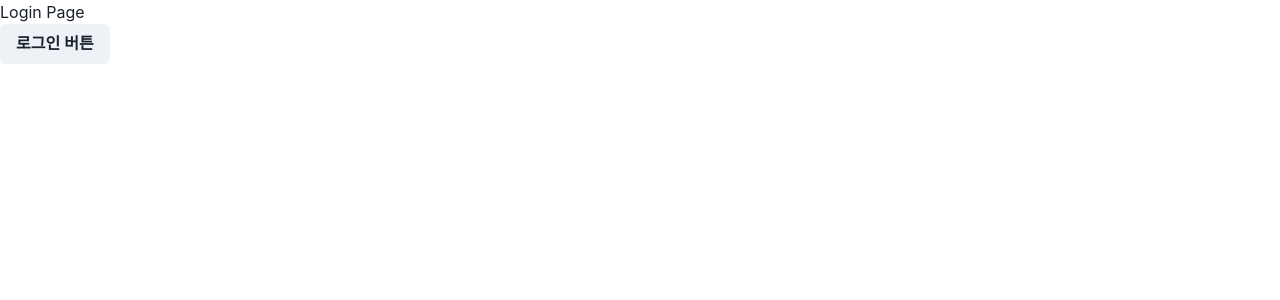
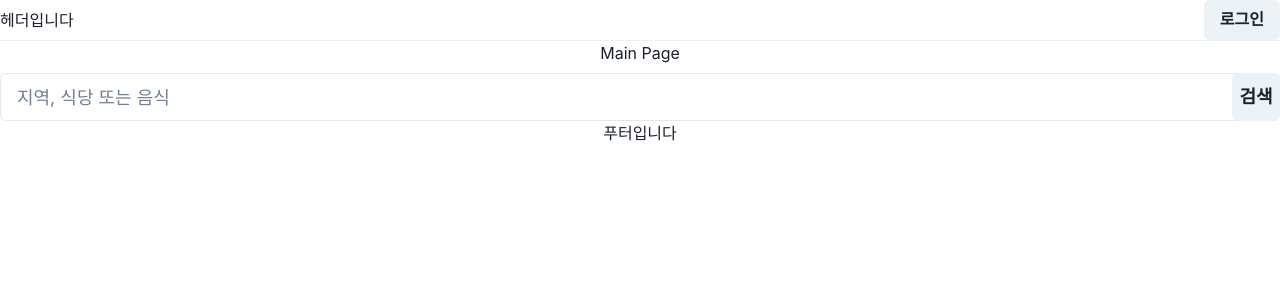
Before and after one commit to BeginVegan/BV-Frontend, a React (Vite) app: page /main in a window 1280 px wide. Before the commit this address led to /login. Shown: the top 300 px of the page. Built offline with nearby package versions, Linux system fonts and the light colour scheme.

Commit message:
feat: :sparkles: 기본라우팅 추가 수정 + 검색시 페이지 이동

```diff
--- a/index.html
+++ b/index.html
@@ -2,9 +2,9 @@
 <html lang="en">
   <head>
     <meta charset="UTF-8" />
-    <link rel="icon" type="image/svg+xml" href="/vite.svg" />
+    <link rel="icon" type="image/svg+xml" href="/public/favicon.ico" />
     <meta name="viewport" content="width=device-width, initial-scale=1.0" />
-    <title>Vite + React</title>
+    <title>☘️Begin Vegan☘️</title>
   </head>
   <body>
     <div id="root"></div>
--- /dev/null
+++ b/src/components/Layout/ControllBar.jsx
@@ -0,0 +1,21 @@
+import { isAuthenticatedAtom } from '@/utils/atoms/isAuthenticatedAtom';
+import { Button } from '@chakra-ui/react';
+import { useAtom } from 'jotai';
+import { useNavigate } from 'react-router-dom';
+
+const ControllBar = () => {
+  const [isAuthenticated, setIsAuthenticated] = useAtom(isAuthenticatedAtom);
+  const navigate = useNavigate();
+  console.log('ControllBar', isAuthenticated);
+  return (
+    <>
+      {isAuthenticated ? (
+        <Button onClick={() => setIsAuthenticated(false)}>로그아웃</Button>
+      ) : (
+        <Button onClick={() => navigate('/login')}>로그인</Button>
+      )}
+    </>
+  );
+};
+
+export default ControllBar;
--- /dev/null
+++ b/src/components/Layout/Footer.jsx
@@ -0,0 +1,10 @@
+import { Text, VStack } from '@chakra-ui/react';
+
+const Footer = () => {
+  return (
+    <VStack>
+      <Text>푸터입니다</Text>
+    </VStack>
+  );
+};
+export default Footer;
--- /dev/null
+++ b/src/components/Layout/Header.jsx
@@ -0,0 +1,16 @@
+import { Divider, HStack, Spacer, Text } from '@chakra-ui/react';
+import ControllBar from './ControllBar';
+
+const Header = () => {
+  return (
+    <>
+      <HStack>
+        <Text>헤더입니다</Text>
+        <Spacer />
+        <ControllBar />
+      </HStack>
+      <Divider />
+    </>
+  );
+};
+export default Header;
--- a/src/pages/Auth/AuthPage.jsx
+++ b/src/pages/Auth/AuthPage.jsx
@@ -1,4 +1,4 @@
 const AuthPage = () => {
-  return <>Auth Page</>;
+  return <>Auth Page 로그인시 로딩 대기 페이지 로그인 성공시 main으로 navigate</>;
 };
 export default AuthPage;
--- a/src/pages/Login/LoginPage.jsx
+++ b/src/pages/Login/LoginPage.jsx
@@ -1,5 +1,5 @@
 import { isAuthenticatedAtom } from '@/utils/atoms/isAuthenticatedAtom';
-import { Button } from '@chakra-ui/react';
+import { Button, Text, VStack } from '@chakra-ui/react';
 import { useAtom } from 'jotai';
 import { Navigate } from 'react-router-dom';
 
@@ -9,9 +9,10 @@ const LoginPage = () => {
   return (
     <>
       {isAuthenticated ? <Navigate to="/main" /> : null}
-      Login Page
-      <br />
-      <Button onClick={() => setIsAuthenticated(true)}>로그인 버튼</Button>
+      <VStack>
+        <Text>Login Page</Text>
+        <Button onClick={() => setIsAuthenticated(true)}>로그인 하기</Button>
+      </VStack>
     </>
   );
 };
--- a/src/pages/Main/MainPage.jsx
+++ b/src/pages/Main/MainPage.jsx
@@ -1,17 +1,37 @@
-import { isAuthenticatedAtom } from '@/utils/atoms/isAuthenticatedAtom';
-import { Button } from '@chakra-ui/react';
-import { useAtom } from 'jotai';
-import { Navigate } from 'react-router-dom';
+import { Button, Input, InputGroup, InputRightElement, Text, VStack } from '@chakra-ui/react';
+import { useRef } from 'react';
+import { useNavigate } from 'react-router-dom';
 
 const MainPage = () => {
-  const [isAuthenticated, setIsAuthenticated] = useAtom(isAuthenticatedAtom);
-
+  const navigate = useNavigate();
+  const handleKeyDown = e => {
+    if (e.key === 'Enter') handleSubmit();
+  };
+  const handleSubmit = () => {
+    if (inputRef === null || inputRef.current.value === 'null') return;
+    const query = inputRef.current.value;
+    console.log(query);
+    navigate('/search/' + query);
+  };
+  const inputRef = useRef(null);
   return (
     <>
-      {isAuthenticated ? null : <Navigate to="/login" />}
-      Main Page
-      <br />
-      <Button onClick={() => setIsAuthenticated(false)}>로그아웃 버튼</Button>
+      <VStack>
+        <Text>Main Page</Text>
+        <InputGroup size="lg">
+          <Input
+            placeholder="지역, 식당 또는 음식"
+            size="lg"
+            ref={inputRef}
+            onKeyDown={handleKeyDown}
+          />
+          <InputRightElement>
+            <Button size="lg" onClick={handleSubmit}>
+              검색
+            </Button>
+          </InputRightElement>
+        </InputGroup>
+      </VStack>
     </>
   );
 };
--- /dev/null
+++ b/src/pages/Personal/MyPageMain.jsx
@@ -0,0 +1,4 @@
+const MyPageMain = () => {
+  return <>MyPage Main</>;
+};
+export default MyPageMain;
--- /dev/null
+++ b/src/pages/SearchResult/SearchResultPage.jsx
@@ -0,0 +1,13 @@
+import { Text, VStack } from '@chakra-ui/react';
+import { useParams } from 'react-router-dom';
+
+const SearchResultPage = () => {
+  const { query } = useParams();
+  return (
+    <VStack>
+      <Text>{query}에 대한 검색결과</Text>
+    </VStack>
+  );
+};
+
+export default SearchResultPage;
--- a/src/routes/AppRoutes.jsx
+++ b/src/routes/AppRoutes.jsx
@@ -1,18 +1,21 @@
+import Footer from '@/components/Layout/Footer';
+import Header from '@/components/Layout/Header';
 import AuthPage from '@/pages/Auth/AuthPage';
 import ErrorPage from '@/pages/Error/ErrorPage';
 import NotFoundPage from '@/pages/Error/NotFoundPage';
 import LoginPage from '@/pages/Login/LoginPage';
 import MainPage from '@/pages/Main/MainPage';
+import MyPageMain from '@/pages/Personal/MyPageMain';
+import SearchResultPage from '@/pages/SearchResult/SearchResultPage';
 import { isAuthenticatedAtom } from '@/utils/atoms/isAuthenticatedAtom';
 import { useToast } from '@chakra-ui/react';
 import { useAtom } from 'jotai';
-import React from 'react';
 import { BrowserRouter, Navigate, Route, Routes } from 'react-router-dom';
 
 const AppRoutes = () => {
   const toast = useToast();
   const [isAuthenticated, setIsAuthenticated] = useAtom(isAuthenticatedAtom);
-  console.log('11', isAuthenticated);
+  console.log('AppRoutes', isAuthenticated);
   const handleRouteError = error => {
     toast({
       title: 'Error',
@@ -24,20 +27,23 @@ const AppRoutes = () => {
   };
 
   return (
+    <>
       <BrowserRouter>
+        <Header />
         <Routes onError={handleRouteError}>
           <Route errorElement={<ErrorPage />}>
-          <Route
-            path="/"
-            element={isAuthenticated ? <Navigate to="/main" /> : <Navigate to="/login" />}
-          />
+            <Route path="/" element={<Navigate to="/main" />} />
+            <Route path="/main" element={<MainPage />} />
             <Route path="/login" element={<LoginPage />} />
             <Route path="/auth" element={<AuthPage />} />
-          <Route path="/main" element={<MainPage />} />
+            <Route path="/search/:query" element={<SearchResultPage />} />
+            <Route path="/mypage" element={<MyPageMain />} />
             <Route path="*" element={<NotFoundPage />} />
           </Route>
         </Routes>
+        <Footer />
       </BrowserRouter>
+    </>
   );
 };
 
```
Also changed, not shown: 1 other file (tests, documents, lock files or other folders). Lines whose indentation alone changed are shown as unchanged.
